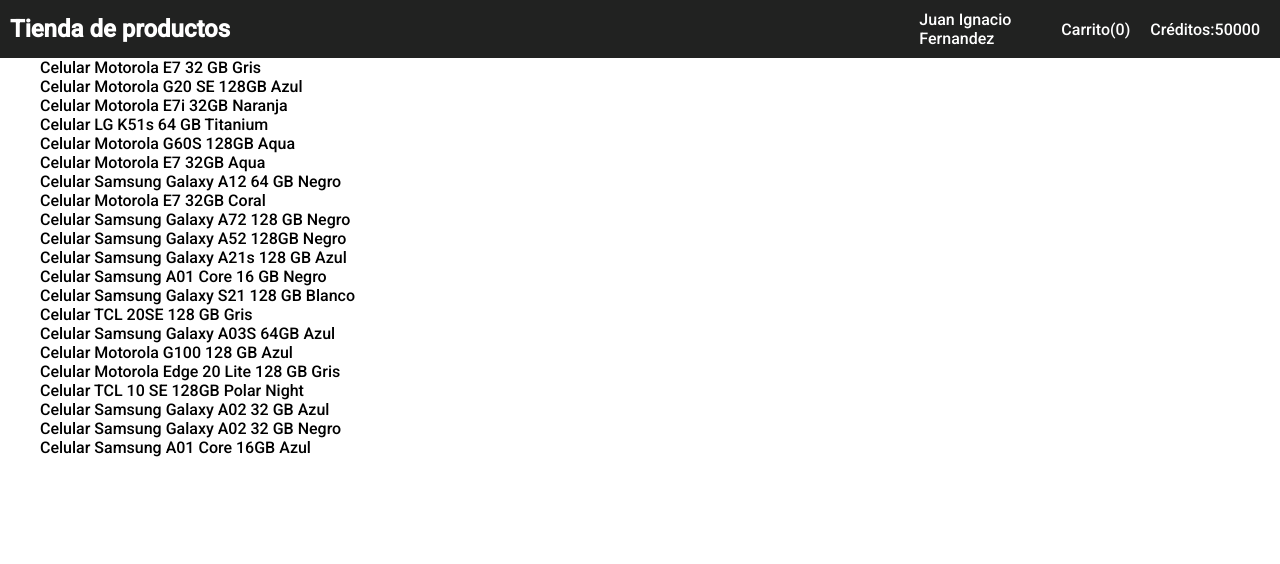
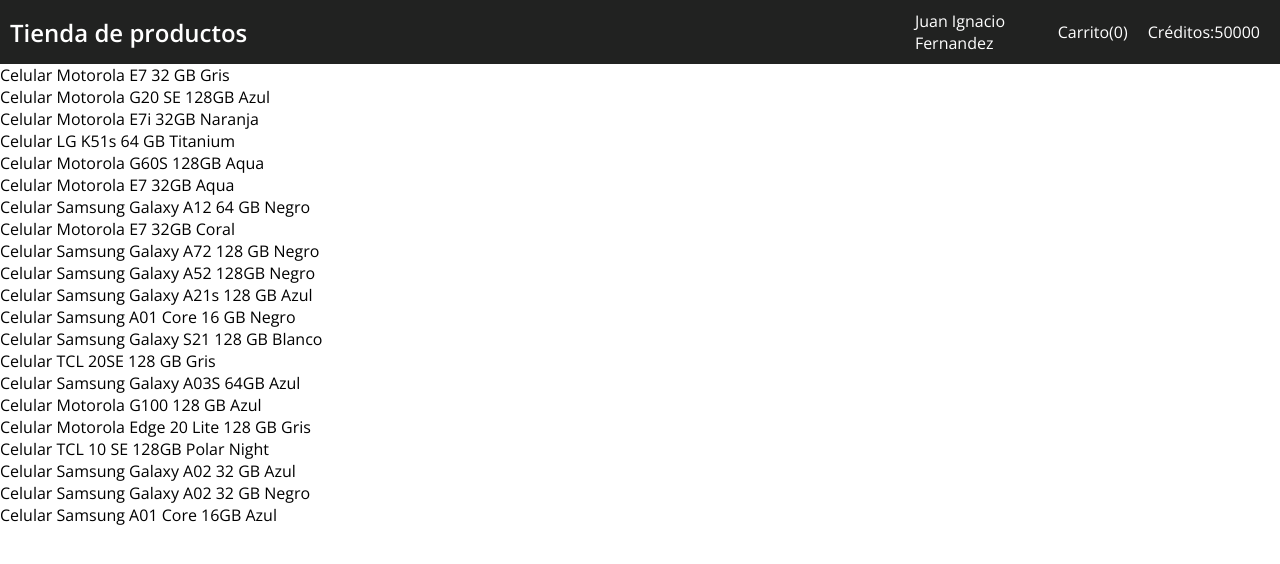
Before and after one commit to Getsuga743/enviopack-challenge-frontend, a React (Create React App) app: page / in a window 1280 px wide. Shown: the top 564 px of the page. Built offline with nearby package versions, Linux system fonts and the light colour scheme.

Commit message:
feat(theme): add colors, and change font in the theme

```diff
--- a/public/index.html
+++ b/public/index.html
@@ -24,7 +24,7 @@
     -->
     <link rel="preconnect" href="https://fonts.googleapis.com">
     <link rel="preconnect" href="https://fonts.gstatic.com" crossorigin>
-    <link href="https://fonts.googleapis.com/css2?family=Roboto:wght@300;500&display=swap" rel="stylesheet">
+    <link href="https://fonts.googleapis.com/css2?family=Open+Sans:wght@300;400;600&display=swap" rel="stylesheet">
     <title>Enviopack Challenge</title>
 </head>
 
--- a/src/styles/globals.js
+++ b/src/styles/globals.js
@@ -1,12 +1,12 @@
 import { createGlobalStyle } from 'styled-components';
 
 const GlobalStyles = createGlobalStyle`
-     *, *::after, *::before {
+    *, *::after, *::before,  {
     box-sizing: border-box;
     -moz-osx-font-smoothing: grayscale;
     -webkit-font-smoothing: antialiased;
     };
-     *{
+    *{
         box-sizing: border-box;
         margin:0;
     };
@@ -31,6 +31,20 @@
     li{
         list-style: none;
     };
-
+    ul{
+        margin:0;
+        padding:0;
+    };
+    button,
+    button:focus,
+    button:active{
+        border:1px solid black;
+        background:none;
+        outline:none;
+        padding:0;
+    };
+    button span{
+        position: relative;
+    };
 `;
 export default GlobalStyles;
--- a/src/styles/themes/theme.js
+++ b/src/styles/themes/theme.js
@@ -1,19 +1,20 @@
 const theme = {
-  fonts: { main: '"Roboto", "sans-serif"' },
+  fonts: { main: '"Open Sans", "sans-serif"' },
   colors: {
     primary: '#212221',
-    accent: '#EAECEF',
+    accent1: '#EAECEF',
+    accent2: '#808080',
     background: '#FFFFFF',
     black: '#000000',
   },
   sizes: {
-    sm: '640px',
+    sm: '480px',
     md: '768px',
     lg: '1024px',
     xl: '1280px',
   },
   breakpoints: {
-    sm: 'screen and (max-width: 640px)',
+    sm: 'screen and (max-width: 480px)',
     md: 'screen and (max-width: 768px)',
     lg: 'screen and (max-width: 1024px)',
     xl: 'screen and (max-width: 1280px)',
```
